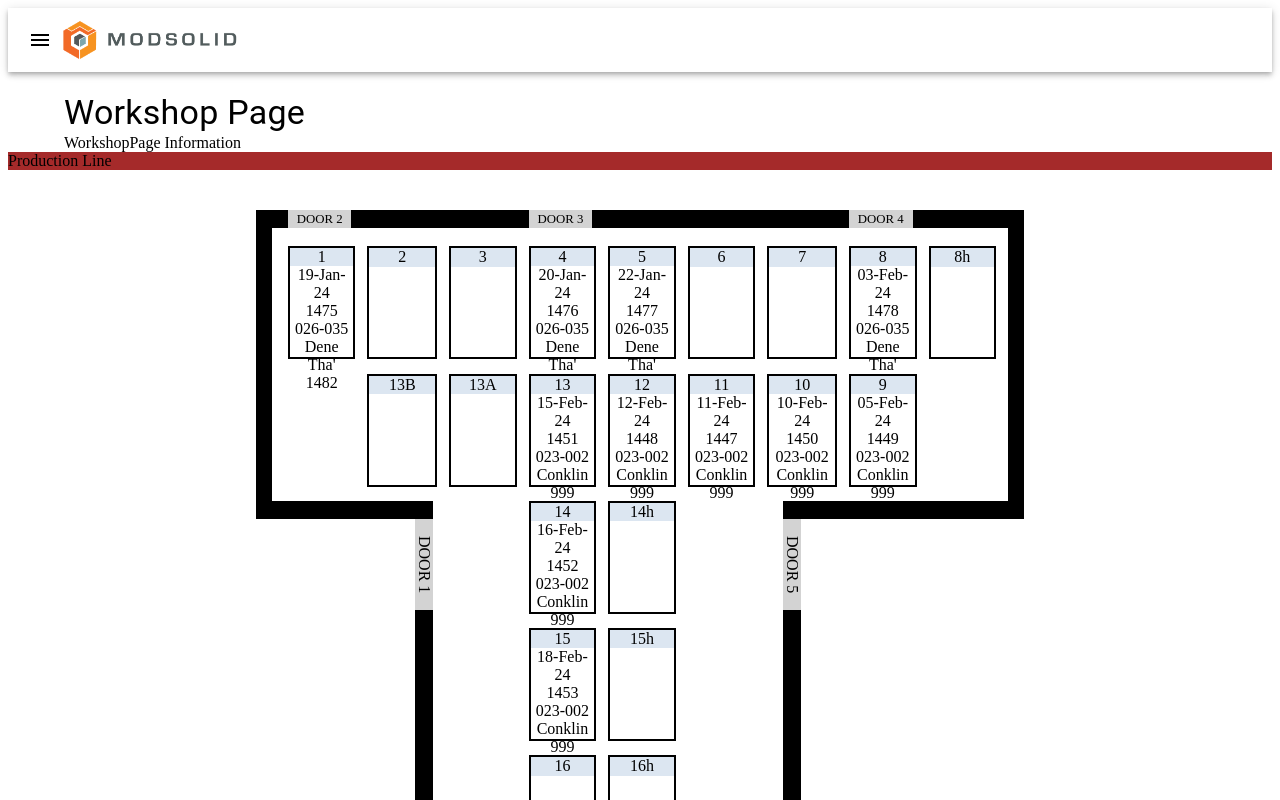
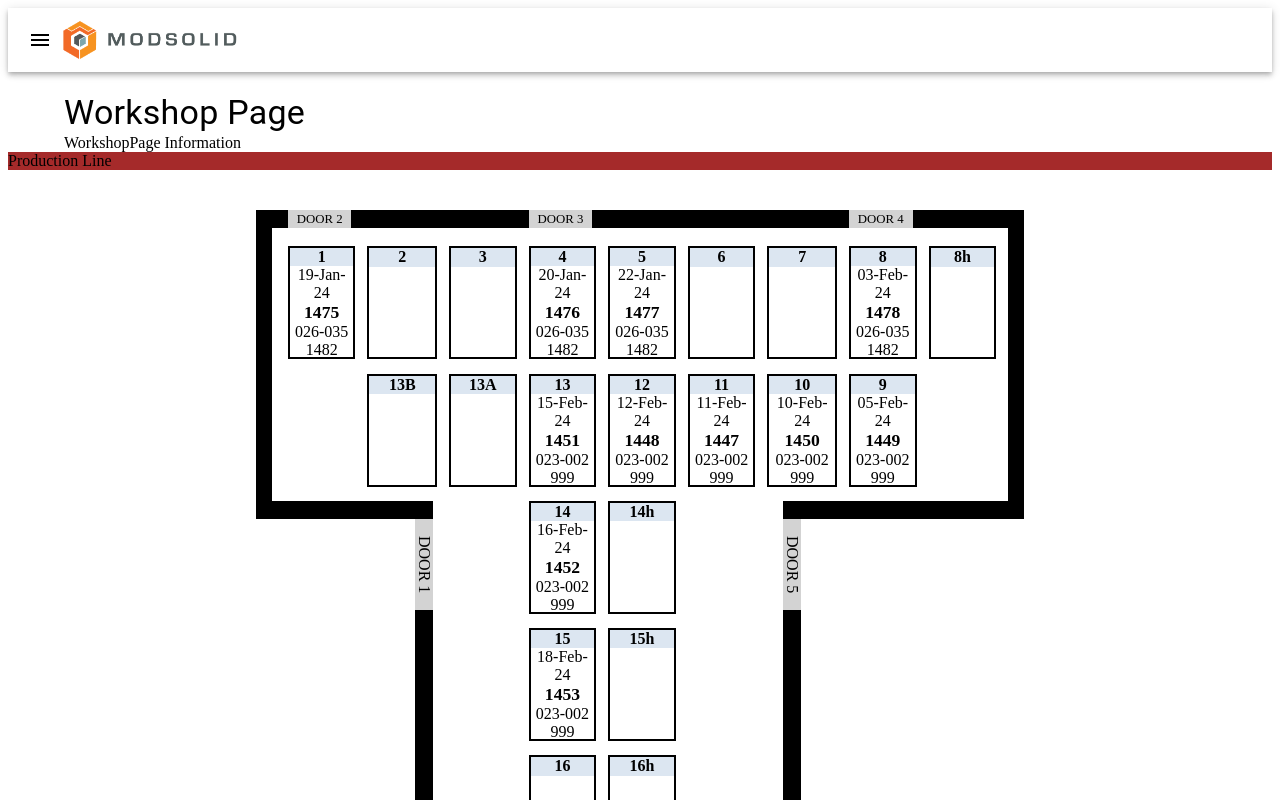
Before and after one commit to ubc-cpsc455-2024S/project-16_dev_dynasty, a React (Vite) app in the folder Frontend/: page / in a window 1280 px wide. Shown: the top 800 px of the page. Built offline with nearby package versions, Linux system fonts and the light colour scheme.

Commit message:
modified BayCard styles

```diff
--- a/Frontend/src/components/workshop/bayCard.css
+++ b/Frontend/src/components/workshop/bayCard.css
@@ -7,8 +7,7 @@
 }
 
 .card-bayName {
-  /*border: 1px solid red;*/
-  /*font-weight: bold;*/
+  font-weight: bold;
   background-color: #DCE6F1;
   grid-row: 1/1;
   grid-column: 1/1;
@@ -22,7 +21,8 @@
 .card-npl {
   grid-row: 3/3;
   grid-column: 1/1;
-  /*font-weight: bold;*/
+  font-weight: bold;
+  font-size: 2.2vh;
 }
 
 .card-modelNumber {
@@ -33,6 +33,8 @@
 .card-customer {
   grid-row: 5/5;
   grid-column: 1/1;
+  overflow: hidden;
+  text-overflow: ellipsis;
 }
 
 .card-size {
--- a/Frontend/src/components/workshop/productionlineVnew.css
+++ b/Frontend/src/components/workshop/productionlineVnew.css
@@ -33,50 +33,13 @@ allow walls and doors to take 1 col or 1 row
   padding: 0;
   width: 100%;
   height: 100%;
-
-  /*display: flex;*/
-  /*flex-direction: column;*/
-  /*justify-content: flex-start;*/
-  /*align-items: center;*/
-  /*background-color: bisque;*/
   border: 2px solid #000;
-  /*padding: 0;*/
   text-align: center;
 }
 
-/* .grid-item {
-    display: grid;
-    grid-template-columns: 1fr;
-  grid-template-rows: repeat(6, 1fr);
-    justify-content: center;
-    align-items: center;
-
-    border: 1px solid #000;
-
-    text-align: center;
-  }
-
-  .bayNum {
-    grid-row: 1/1;
-    grid-column: 1/1;
-    background-color: lightblue;
-    border-bottom: 1px solid black;
-
-  }
-
-  .bayCard {
-    grid-row: 2/7;
-    grid-column: 1/1;
-    background-color: bisque;
-
-  }
-   */
-
-.half-bay {
-  background-color: lightgray;
-}
-.plus13 {
-  background-color: azure;
+.grid-item:hover {
+  background-color: white;
+  transform: scale(1.5); /* (150% zoom - Note: if the zoom is too large, it will go outside of the viewport) */
 }
 
 .topwall {
```
Also changed, not shown: Frontend/src/components/workshop/Productionline.jsx (+0 -41 lines).
